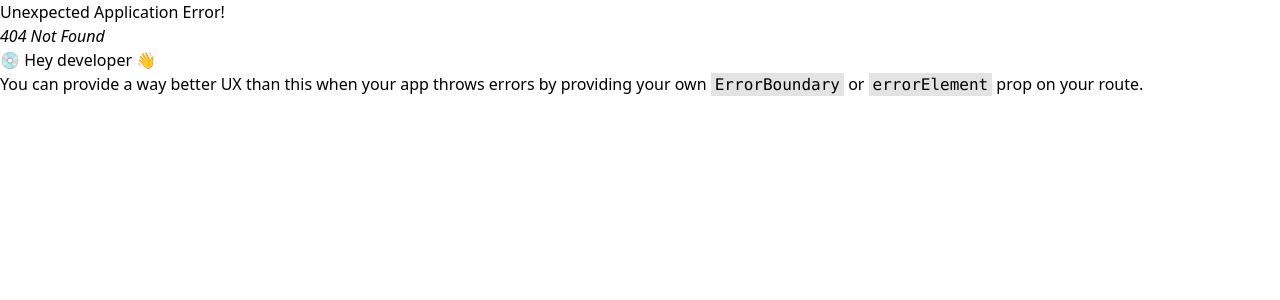
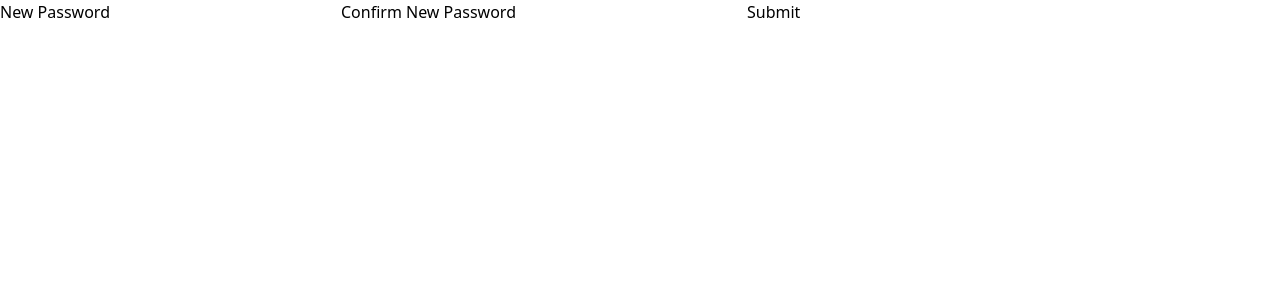
Before and after one commit to mcrawf9394/BlogViewing, a React (Vite) app: page /updateuser in a window 1280 px wide. Before the commit this address had no page. Shown: the top 300 px of the page. Built offline with nearby package versions, Linux system fonts and the light colour scheme.

Commit message:
Made it to where the authorization works with the api to access protected routes and made it to where a user can update their password

```diff
--- a/src/App.jsx
+++ b/src/App.jsx
@@ -1,16 +1,18 @@
-import { useState } from 'react'
-
 function App() {
-  const [count, setCount] = useState(0)
-
+  if (!localStorage.getItem('token')) {
     return (
       <>
         <h1 className='text-4xl'>Hello</h1>
         <a href="/login"><button>Login</button></a>
         <a href="/signup"><button>Signup</button></a>
-      <a href="/updateuser"><button>Update User</button></a>
       </>
     )
   }
+  else {
+    return <>
+      <a href="/updateuser"><button>Change Password</button></a>
+    </>
+  }
+}
 
 export default App
--- a/src/Login.jsx
+++ b/src/Login.jsx
@@ -8,7 +8,7 @@ function Login () {
     return <>
         <Form>
             <label htmlFor="username">Username</label>
-            <input name="password" type="text" value={user} onChange={(e) => {setUser(e.target.value)}} required/>
+            <input name="username" type="text" value={user} onChange={(e) => {setUser(e.target.value)}} required/>
             <label htmlFor="password">Password</label>
             <input name="password" type="text" value={pass} onChange={(e) => {setPass(e.target.value)}} required/>
             <button onClick={async (click) =>{
@@ -27,6 +27,7 @@ function Login () {
                     setError(response.error[0].msg)
                 } else {
                     localStorage.setItem('token', response.token)
+                    localStorage.setItem('id', response.id)
                     navigate('/')
                 }
                 } catch (err) {
--- a/src/main.jsx
+++ b/src/main.jsx
@@ -5,6 +5,7 @@ import App from './App.jsx'
 import Login from './Login.jsx'
 import Signup from './Signup.jsx'
 import './index.css'
+import UpdateUser from './updateUser.jsx'
 
 const router = createBrowserRouter([
   {
@@ -18,6 +19,10 @@ const router = createBrowserRouter([
   {
     path: '/signup',
     element: <Signup />
+  },
+  {
+    path: '/updateuser',
+    element: <UpdateUser />
   }
 ])
 
--- a/src/updateUser.jsx
+++ b/src/updateUser.jsx
@@ -1,17 +1,35 @@
-import { useState, useEffect } from "react"
+import { useState } from "react"
 import { useNavigate, Form } from "react-router-dom"
 function UpdateUser () {
-    const [infoLoad, setInfo] = useState(["loading"])
-
-    const [userInfo, setUserInfo] = useState({})
+    const navigate = useNavigate()
+    const [pass, setPass] = useState('')
+    const [con, setConfirm] = useState('')
     return <>
-        {infoLoad.map((info) => {
-            if ("loading") {
-                return <h1>Loading ..... <br></br> Please Wait</h1>
-            } else {
-
-            }
-        })}
+        <Form>
+            <label htmlFor="password">New Password</label>
+            <input name="password" type="text" minLength="1" value={pass} onChange={e => {setPass(e.target.value)}} required/>
+            <label htmlFor="confirm">Confirm New Password</label>
+            <input name="confirm" type="text" minLength="1" value={con} onChange={e => {setConfirm(e.target.value)}} required/>
+            <button onClick={async (click) => {
+                click.preventDefault()
+                try {
+                    const api = await fetch(`http://localhost:3000/api/users/${localStorage.getItem('id')}`, {
+                        method: "PUT",
+                        mode: 'cors',
+                        headers: {'Content-Type' :'application/json', 'Authorization': `Bearer ${localStorage.getItem('token')}`},
+                        body: JSON.stringify({
+                            "password": pass,
+                            "confirm": con
+                        })
+                    })
+                    const result = await api.json()
+                    console.log(result)
+                    navigate('/')
+                } catch (err) {
+                    console.error(err)
+                }
+            }}>Submit</button>
+        </Form>
     </>
 }
 export default UpdateUser
```
Lines whose indentation alone changed are shown as unchanged.
